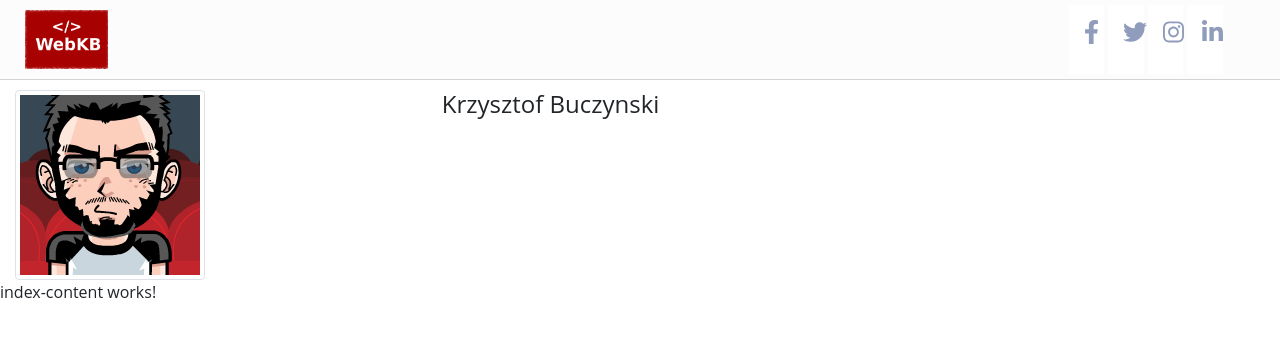
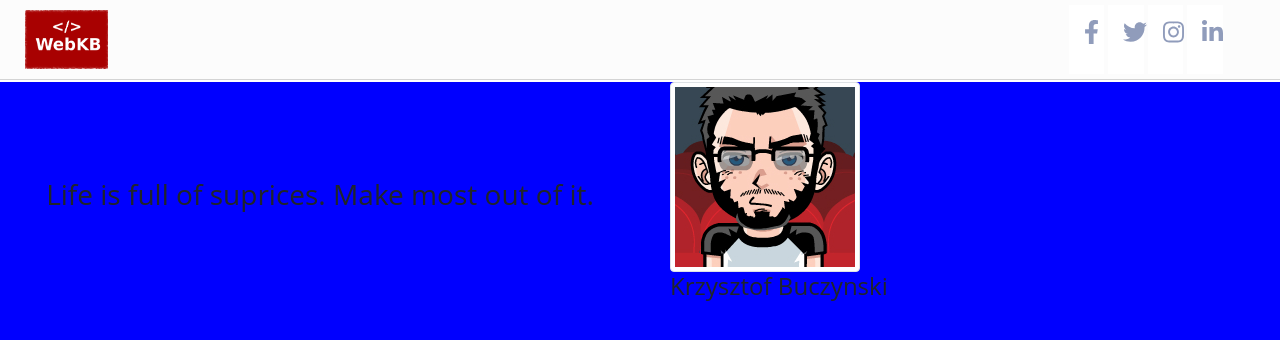
Before and after one commit to kbuczynski-nashpl/kbuczynski-nashpl.github.io, an Angular app in the folder client/: page / in a window 1280 px wide. Shown: the top 340 px of the page. Built offline with nearby package versions, Linux system fonts and the light colour scheme.

Commit message:
changlog: 	-> Added wrapper class for 1 div per page functionality

```diff
--- a/client/src/app/index-head-content/index-head-content.component.html
+++ b/client/src/app/index-head-content/index-head-content.component.html
@@ -1,10 +1,17 @@
-<div class="container col-md">
+<div class="container col-md wrapper" style="background-color: blue;">
   <div class="row">
-    <div class="col-md-4">
-      <img src="assets/images/kb_img.png" alt="kb_img" class="img-fluid img-thumbnail">
+    <div class="col-md">
+      <div class="col-md text-center float-center pt-5 mt-5">
+        <h3>Life is full of suprices. Make most out of it.</h3>
+      </div>
     </div>
     <div class="col-md">
-      <h4>Krzysztof Buczynski</h4>
+      <div class="col-md">
+        <img src="assets/images/kb_img.png" alt="kb_img" class="img-fluid img-thumbnail">
+      </div>
+      <div class="col-md">
+        <h4>Krzysztof Buczynski</h4>
+      </div>
     </div>
   </div>
 </div>
--- a/client/src/assets/scss/_custom_style.scss
+++ b/client/src/assets/scss/_custom_style.scss
@@ -11,7 +11,7 @@
 
 body {
   font-family: 'Open Sans', sans-serif !important;
-  margin-top: 7% !important;
+  margin-top: 82px !important;
 }
 
 .webkb_logo {
@@ -24,3 +24,12 @@ body {
   background-color: #e6e5e521;
   border-bottom: 1px solid #80808052;
 }
+
+.wrapper {
+  position: fixed !important;
+  height: 100% !important;
+  width: 100% !important;
+  left: 0 !important;
+  right: 0 !important;
+  z-index: 10;
+}
```
Also changed, not shown: client/src/assets/css/style.css, client/src/assets/css/style.min.css.
